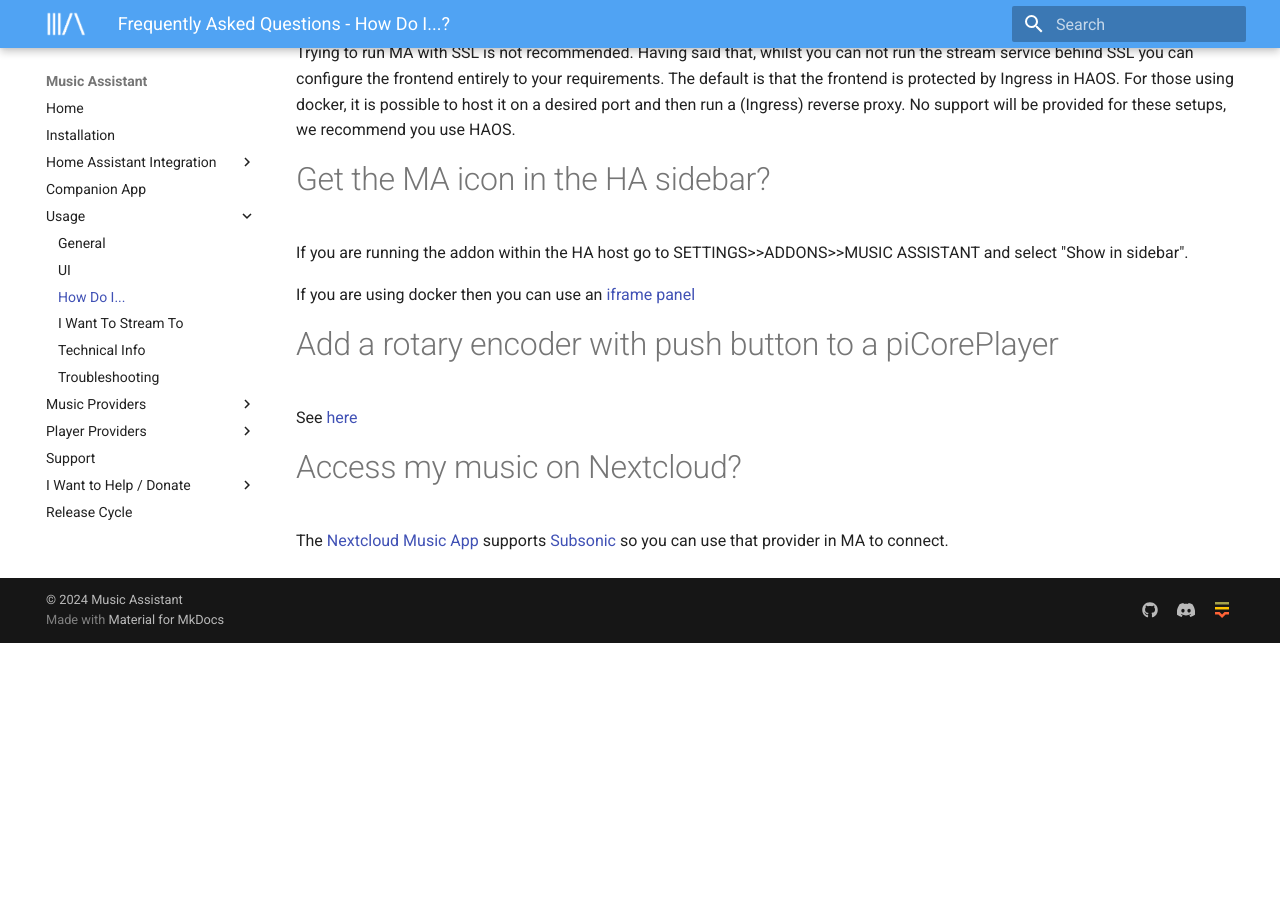
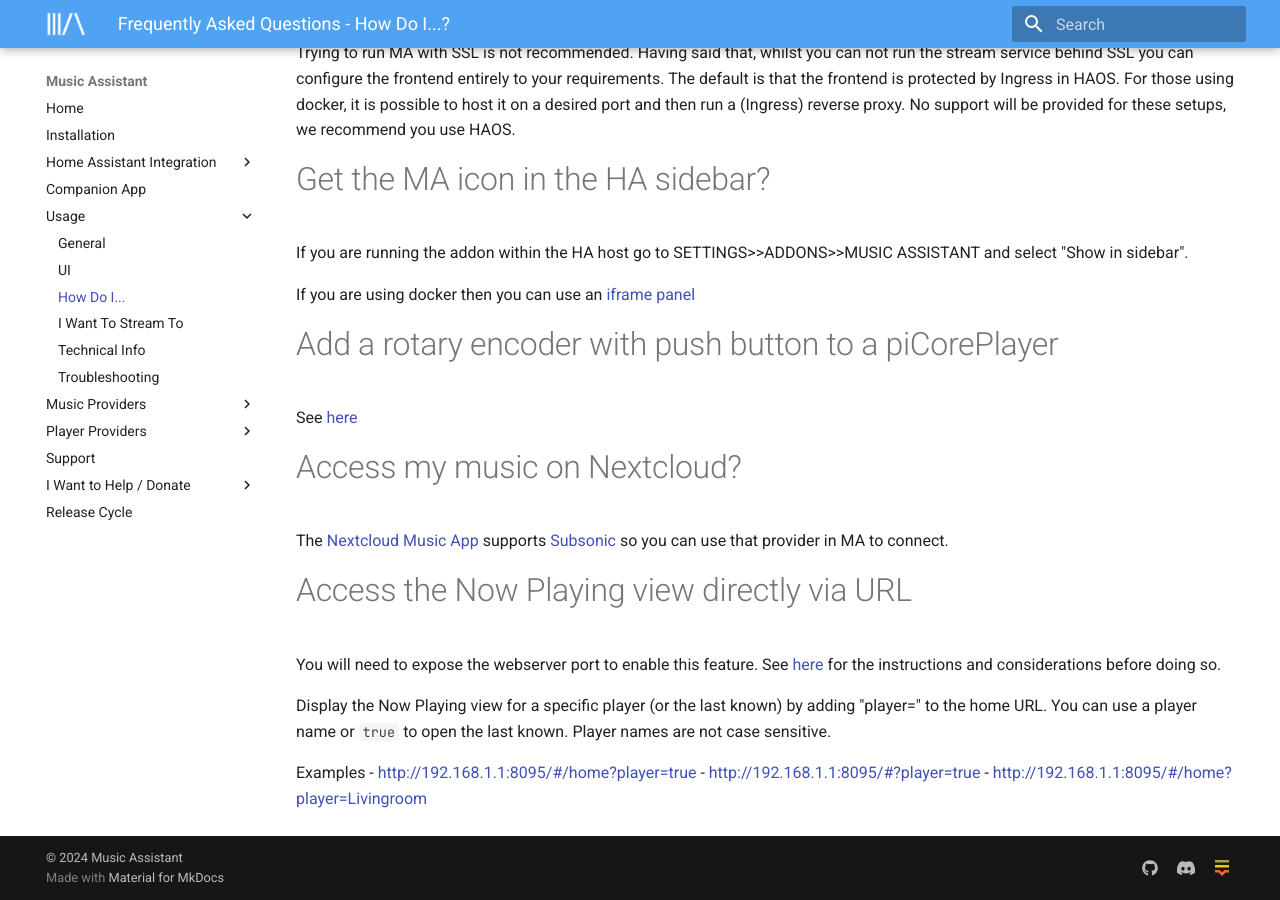
Before and after one commit to pwbriggs/music-assistant.github.io, an MkDocs documentation site: the page built from docs/faq/how-to.md, in a window 1280 px wide and 900 px high, scrolled down 4535 px. Built offline with MkDocs 1.6.1 and Material for MkDocs 9.7.7, drawn with Linux system fonts in a browser that asks for light colours; before the commit the page ends 5178 px from its top, so only the background shows below that.

Commit message:
Add now playing view access feature

```diff
--- a/docs/faq/how-to.md
+++ b/docs/faq/how-to.md
@@ -189,3 +189,14 @@
 # Access my music on Nextcloud?
 
 The [Nextcloud Music App](https://apps.nextcloud.com/apps/music) supports [Subsonic](../music-providers/subsonic.md) so you can use that provider in MA to connect.
+
+# Access the Now Playing view directly via URL
+
+You will need to expose the webserver port to enable this feature. See [here](../installation/#server-notes) for the instructions and considerations before doing so.
+
+Display the Now Playing view for a specific player (or the last known) by adding "player=" to the home URL. You can use a player name or `true` to open the last known. Player names are not case sensitive.
+
+Examples
+- http://192.168.1.1:8095/#/home?player=true
+- http://192.168.1.1:8095/#?player=true
+- http://192.168.1.1:8095/#/home?player=Livingroom
```
